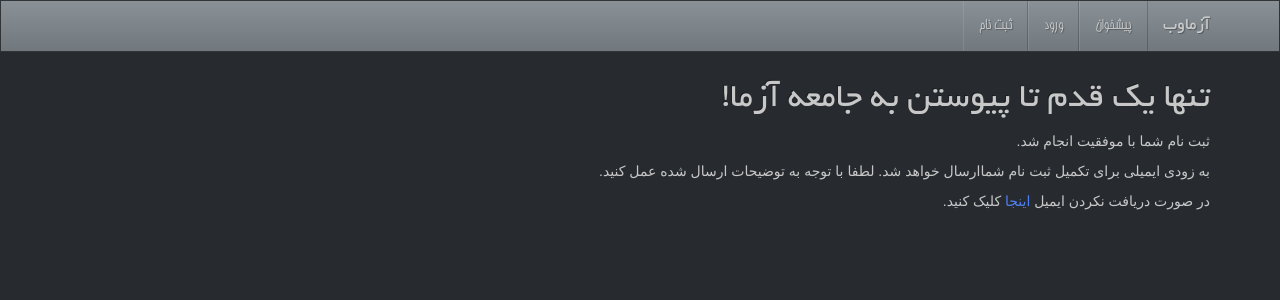
After one commit to s-soroosh/azma-py, a Django app: page /user/pending in a window 1280 px wide. The commit adds this page. Shown: the top 300 px of the page. Run offline with Django 3.2, Linux system fonts and the light colour scheme; some libraries are stand-ins or nearby versions.

Commit message:
pending for confirm added after successfully registeration. we should send an email to user for confirmation.

```diff
--- a/static/css/base.css
+++ b/static/css/base.css
@@ -1,3 +1,10 @@
+h1 {
+    font-family: "Yekan";
+}
+
+a{
+    color: #5080f0;
+}
 .space {
     margin-top: 61px;
     /*padding-top: 25px;*/
@@ -28,7 +35,7 @@
 }
 
 .form-group {
-    width: 570px;
+    width: 50%;
 
     background-image: linear-gradient(#777777, #666666 60%, #333333);
     /*background-color: #C8C8C8;*/
--- /dev/null
+++ b/user/templates/pending_for_confirm.html
@@ -0,0 +1,22 @@
+{% extends 'base.html' %}
+
+{% block content %}
+    <div class="center-block">
+    <h1>
+        تنها یک قدم تا پیوستن به جامعه آزما!
+    </h1>
+
+            <p>
+                ثبت نام شما با موفقیت انجام شد.
+            </p>
+
+            <p>
+                به زودی ایمیلی برای تکمیل ثبت نام شماارسال خواهد شد. لطفا با توجه به توضیحات ارسال شده عمل کنید.
+            </p>
+            <p>
+                در صورت دریافت نکردن ایمیل
+                <a href="{% url 'confirm_again' %}">اینجا</a>
+                کلیک کنید.
+            </p>
+    </div>
+{% endblock %}
--- a/user/urls.py
+++ b/user/urls.py
@@ -7,4 +7,6 @@ urlpatterns = patterns('',
                        url(r'^login$', views.user_login, name='login'),
                        url(r'^logout$', views.user_logout, name='logout'),
                        url(r'^register$', views.user_register, name='register'),
+                       url(r'^pending', views.show_pending, name='pending'),
+                       url(r'^pending', views.show_pending, name='confirm_again'),
                        )
--- a/user/views.py
+++ b/user/views.py
@@ -1,9 +1,8 @@
-
 from django.contrib.auth import authenticate, login, logout
 from django.contrib.auth.models import User
 from django.core.exceptions import ValidationError
 from django.core.urlresolvers import reverse
-from django.http import HttpResponse
+from django.http import HttpResponse, HttpResponseRedirect
 from django.shortcuts import render
 from django.template import loader, RequestContext
 from azma import settings
@@ -30,7 +29,8 @@ def user_logout(request):
 
 
 def user_register(request):
-    registerTemplate = loader.get_template('register.html')
+    register_template = loader.get_template('register.html')
+
     if request.method == "POST":
         name = request.POST["name"]
         last_name = request.POST["lastName"]
@@ -43,12 +43,15 @@ def user_register(request):
             u.full_clean()
         except ValidationError as e:
             context = RequestContext(request, {'validation_error': e})
-            return HttpResponse(registerTemplate.render(context))
+            return HttpResponse(register_template.render(context))
         u.save()
-        context = RequestContext(request,
-                                 {'redirect_url': settings.DEFAULT_LOGIN_URL,
-                                  'message': _("You have been registered successfully")})
-        return HttpResponse(registerTemplate.render(context))
+        return HttpResponseRedirect(reverse('pending'))
     else:
         context = RequestContext(request)
-        return HttpResponse(registerTemplate.render(context))
+        return HttpResponse(register_template.render(context))
+
+
+def show_pending(request):
+    pending_template = loader.get_template('pending_for_confirm.html')
+    context = RequestContext(request)
+    return HttpResponse(pending_template.render(context))
```
